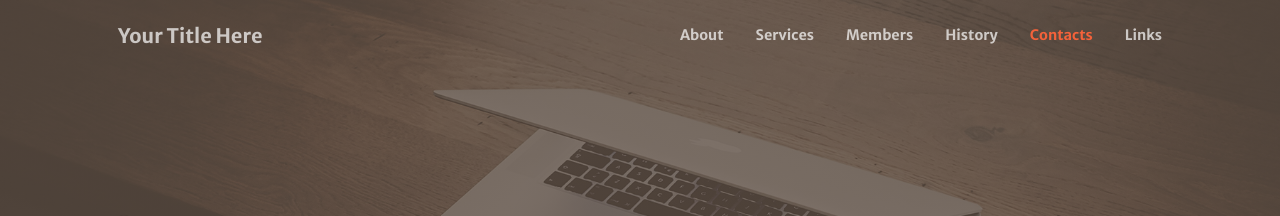
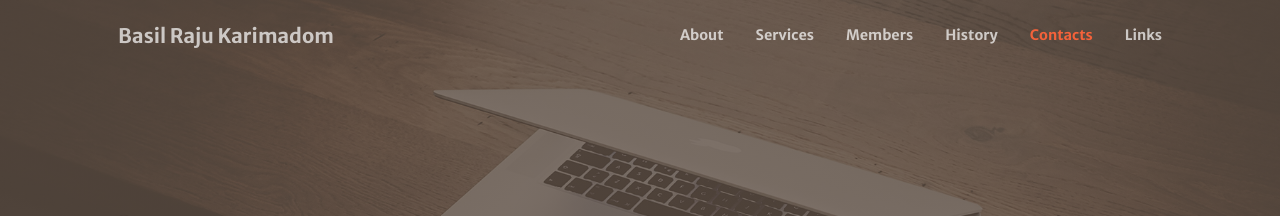
Before and after one commit to basilkarimadom/basilkarimadom.github.io, a Jekyll site: the page built from index.md, in a window 1280 px wide. Shown: the top 216 px of the page. Built offline with Jekyll 4.4.1, drawn with Linux system fonts in a browser that asks for light colours; comment, search, counter and statistics services are not loaded.

Commit message:
Update _config.yml

```diff
--- a/_config.yml
+++ b/_config.yml
@@ -1,10 +1,10 @@
 # Site settings
-title: Your Title Here
+title: Basil Raju Karimadom
 description: > # this means to ignore newlines until "baseurl:"
-repository: vvalchev/creative-theme-jekyll-new
-baseurl: "/creative-theme-jekyll-new/" # the subpath of your site, e.g. /blog/
-url: "" # the base hostname & protocol for your site
-author: Copyright &copy; 2019 - Start Bootstrap
+repository: basilkarimadom/basilkarimadom.github.io
+baseurl: "" # the subpath of your site, e.g. /blog/
+url: "https://basilkarimadom.github.io" # the base hostname & protocol for your site
+author: Copyright &copy; 2025 - Basil Karimadom
 lang: en_US
 
 # Build settings
```
